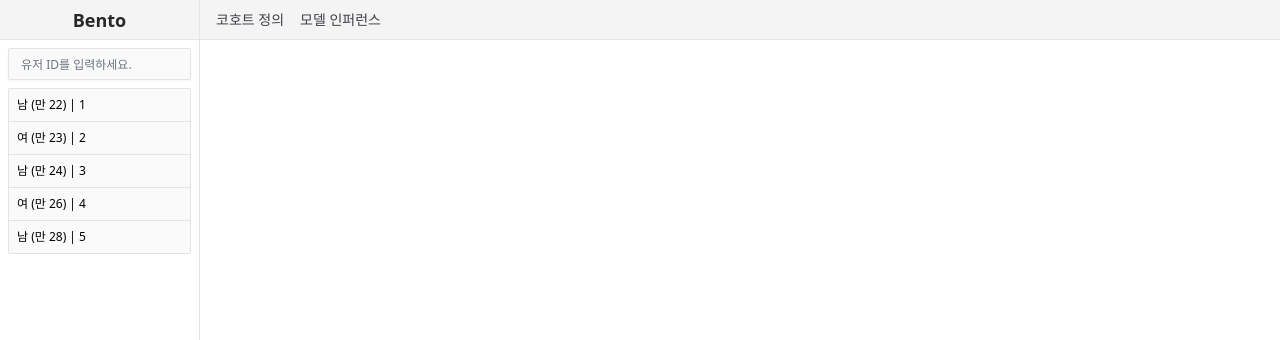
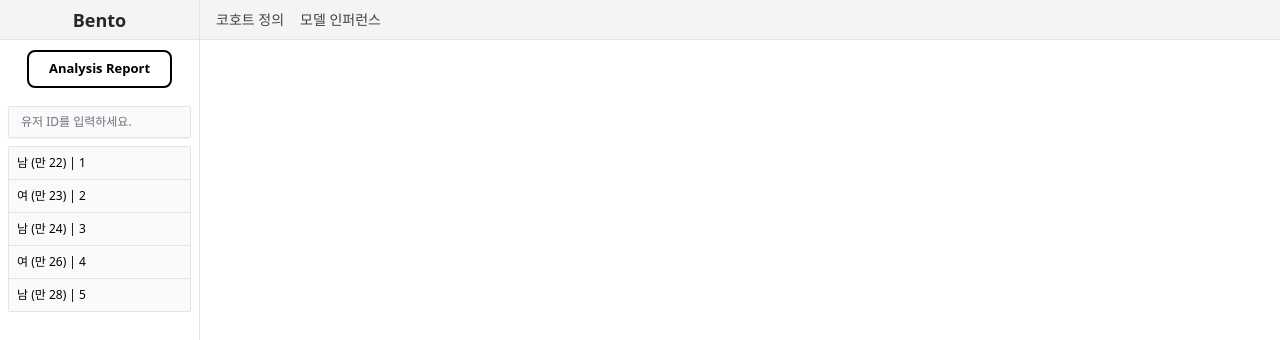
Before and after one commit to kookmin-sw/capstone-2025-16, a SvelteKit app: page / in a window 1280 px wide. Shown: the top 340 px of the page. Built offline with nearby package versions, Linux system fonts and the light colour scheme.

Commit message:
Feat: `Analysis Report` 버튼 추가

```diff
--- a/src/routes/+layout.svelte
+++ b/src/routes/+layout.svelte
@@ -2,6 +2,7 @@
 	import '../app.css';
 	import { page } from '$app/state';
 	import {data} from './data';
+	import { goto } from '$app/navigation';
 
 	let { children } = $props();
 
@@ -9,6 +10,34 @@
 
 	let users = [12312321, 12523432, 25235235, 23523523, 325235, 32523523523532, 523523523, 523523];
 </script>
+
+
+<style>
+	.button {
+		display: inline-block;
+		padding: 7px 20px;
+		margin: 10px;
+		font-size: 13px;
+		font-weight: bold;
+		color: black;
+		background-color: white;
+		border: 2px solid grey;
+		border-color: black;
+		border-radius: 8px;
+		cursor: pointer;
+		text-align: center;
+		transition: background-color 0.3s ease;
+	}
+	.button-container {
+		display: flex;
+		justify-content: center;
+		align-items: center;
+	}
+
+	.button:hover {
+		background-color: lightgrey;
+	}
+</style>
 
 <header class="fixed left-0 top-0 flex h-10 w-full border-b border-zinc-200 bg-zinc-100 z-10" >
 	<p
@@ -32,6 +61,13 @@
 	</div>
 </header>
 <div class="fixed left-0 top-10 flex h-full w-[200px] flex-col border-r border-zinc-200">
+	<div>
+		<div class="button-container">
+		<button class="button" onclick={() => goto('/chart')}>
+			Analysis Report
+		</button>
+		</div>
+	</div>
 	<div class=" flex w-full px-2 py-2">
 		<input
 			type="text"
```
